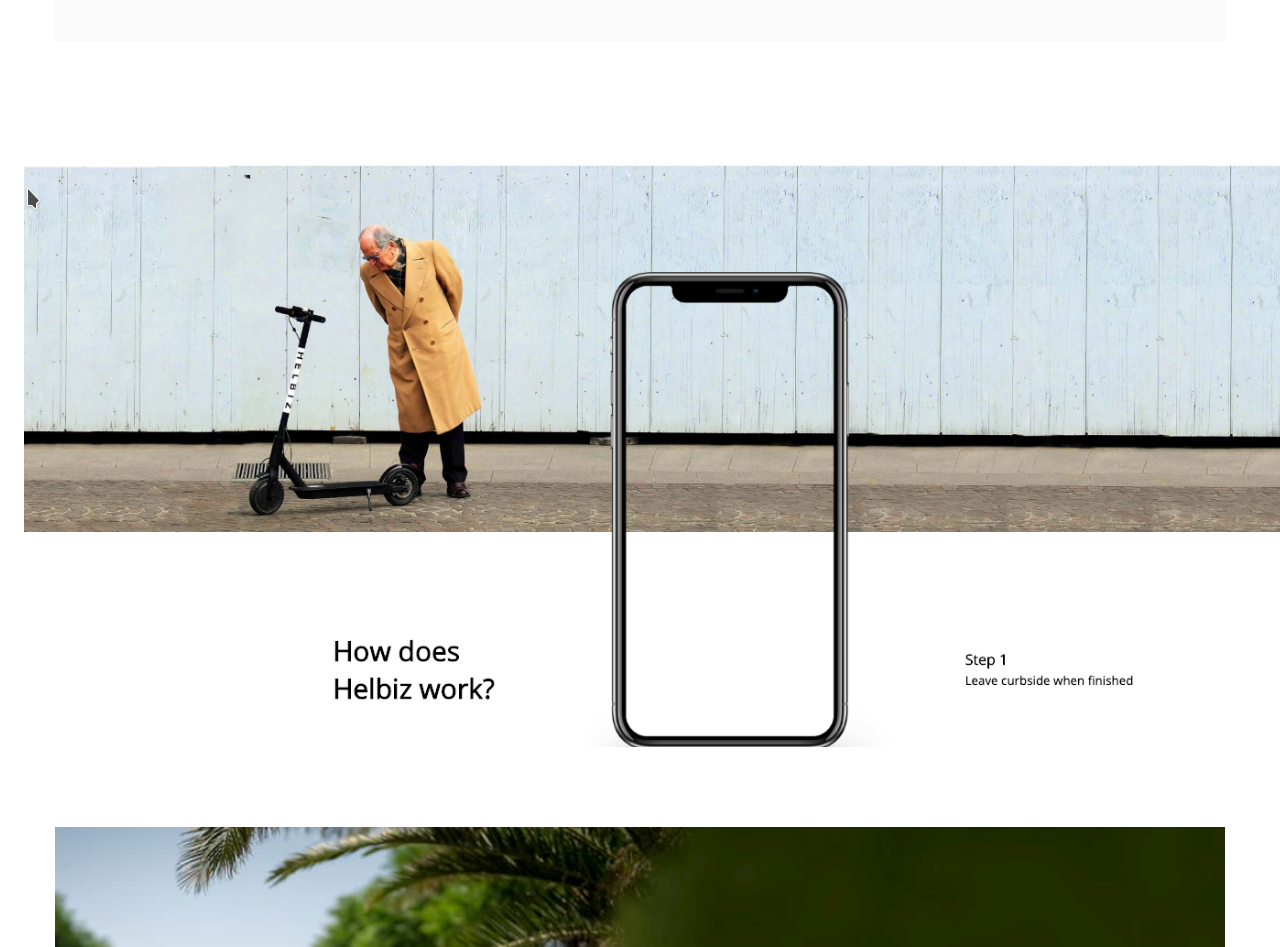
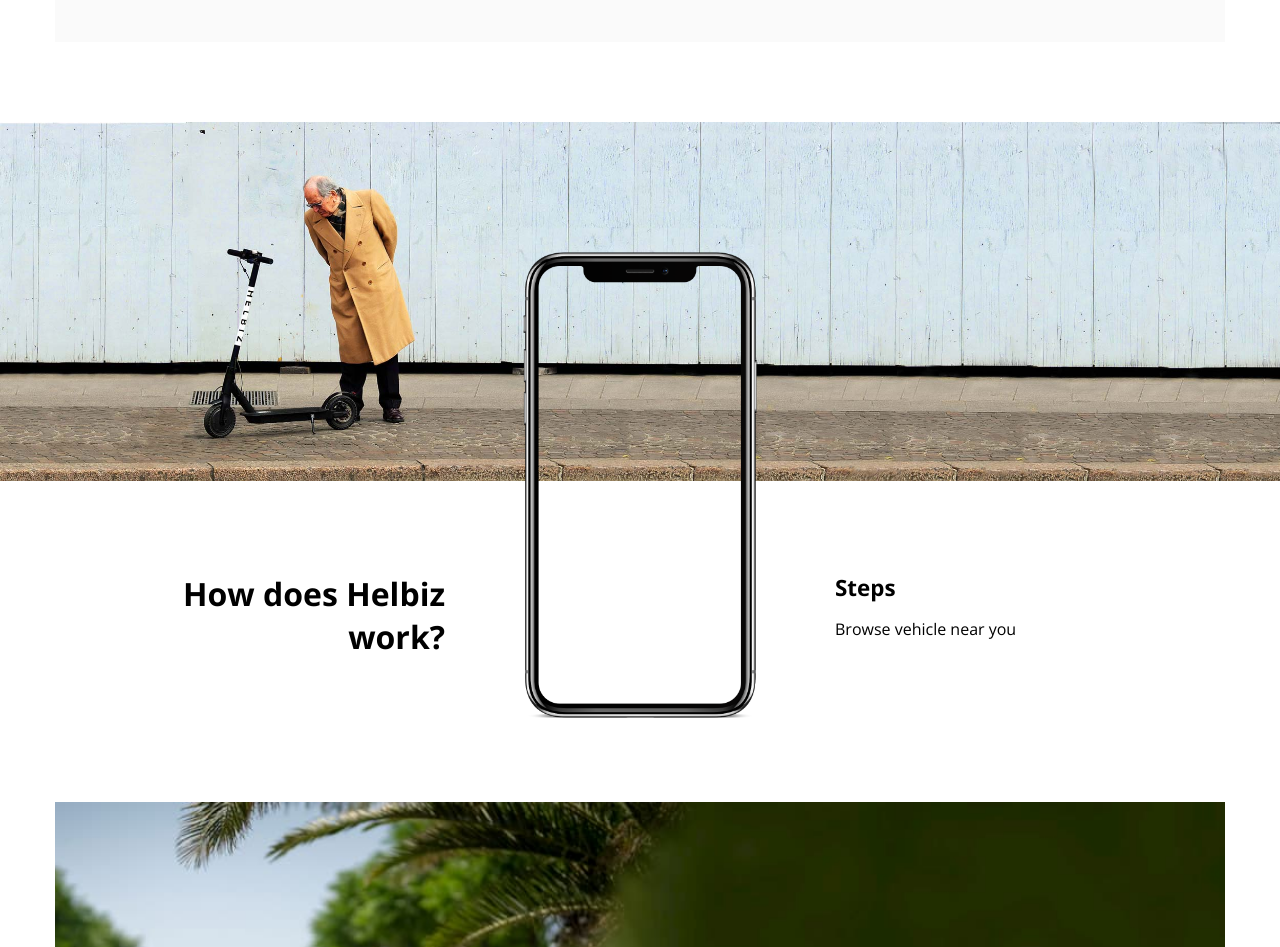
Before and after one commit to enrico-bellanti/html-css-helbiz, a plain HTML site: page index.html in a window 1280 px wide. Shown: the part 1220-2167 px from the top of the page. Drawn offline with nearby package versions, Linux system fonts and the light colour scheme.

Commit message:
terminata sezione mobile

```diff
--- a/css/style.css
+++ b/css/style.css
@@ -145,9 +145,38 @@ a {
 /* sezione mobile */
 
 #helbiz-mobile{
-  height: 625px;
+  height: 600px;
   margin-bottom: 80px;
-  background-image: url(../img/sezione-mobile.png);
+  background-image: url(../img/banner-mobile-section.jpg);
+  background-size: contain;
+  background-repeat: no-repeat;
+  background-position: top;
+}
+
+
+#helbiz-mobile h3{
+  margin-top: 450px;
+  margin-left: 50px;
+  font-size: 2rem;
+  text-align: right;
+}
+
+#helbiz-mobile h4{
+  font-size: 1.4rem;
+  margin-bottom: 15px;
+}
+
+#helbiz-mobile img{
+  width: 60%;
+  margin-top: 130px;
+}
+
+#helbiz-mobile .col-img-iphone{
+  text-align: center;
+}
+
+#steps{
+  margin-top: 450px;
 }
 
 /* sezione banner */
--- a/index.html
+++ b/index.html
@@ -80,7 +80,20 @@
       <!-- /sezione prodotti -->
 
       <!-- sezione app-mobile -->
-      <section id="helbiz-mobile"></section>
+      <section id="helbiz-mobile">
+        <div class="container">
+          <div class="col-lg-4">
+            <h3>How does Helbiz work?</h3>
+          </div>
+          <div class="col-lg-4 col-img-iphone">
+            <img src="img/iphone.png" alt="Iphone">
+          </div>
+          <div id="steps" class="col-lg-4">
+            <h4>Steps</h4>
+            <p>Browse vehicle near you</p>
+          </div>
+        </div>
+      </section>
       <!-- /sezione app-mobile -->
 
       <!-- sezione banner -->
```
Also changed, not shown: img/iphone.png (added).
